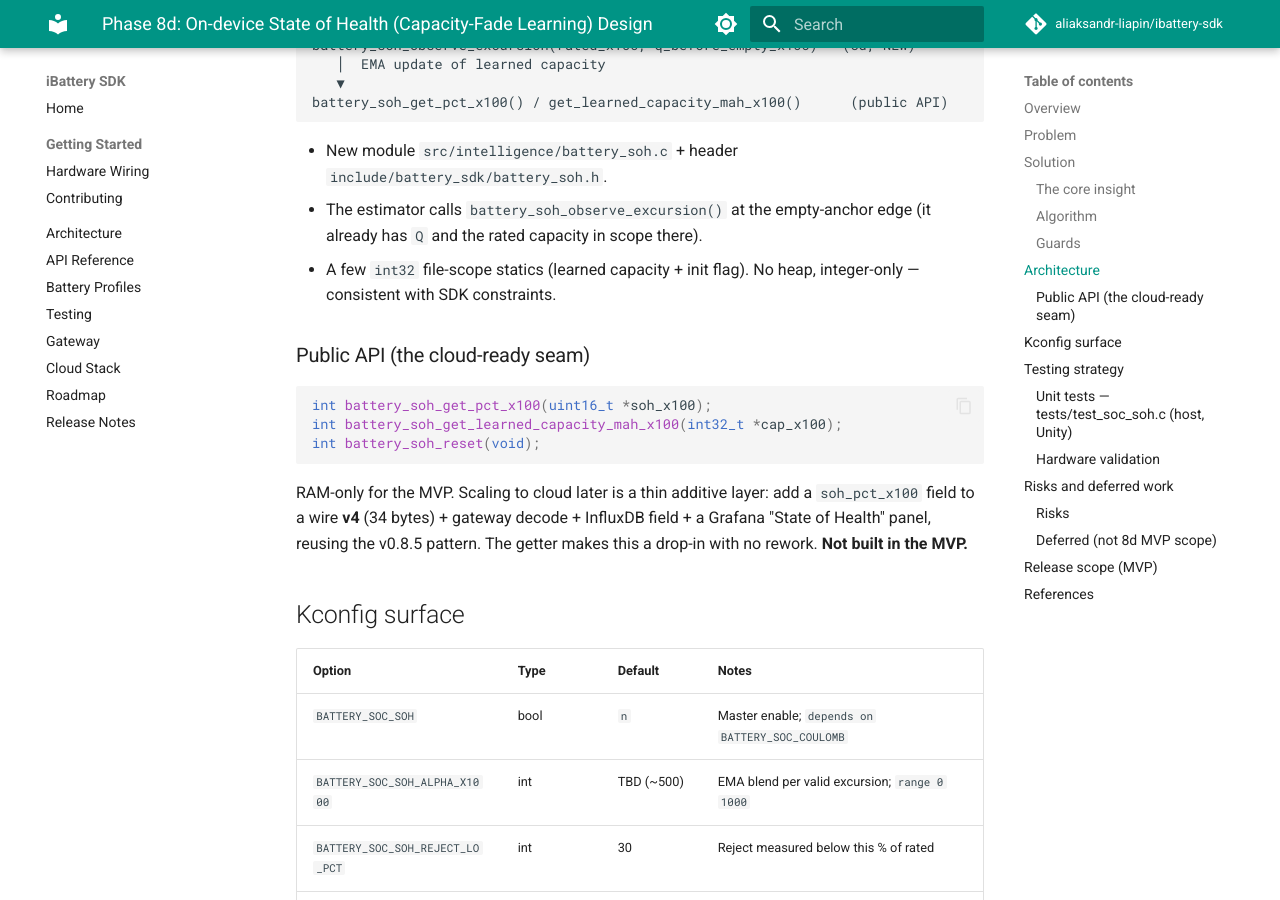
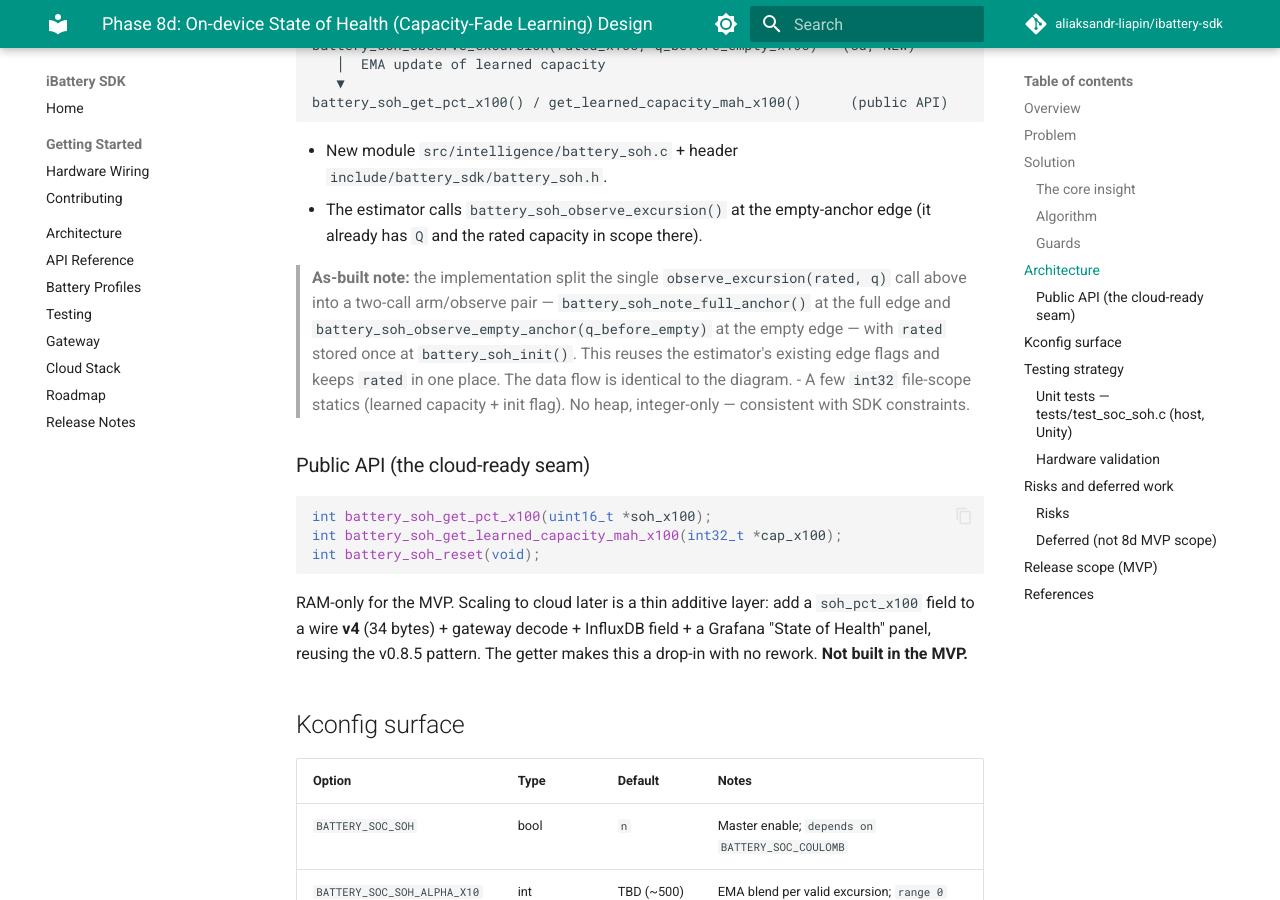
Before and after one commit to aliaksandr-liapin/ibattery-sdk, an MkDocs documentation site: the page built from docs/plans/2026-05-29-phase-8d-soh-design.md, in a window 1280 px wide and 900 px high, scrolled down 1942 px. Built offline with MkDocs 1.6.1 and Material for MkDocs 9.7.7, drawn with Linux system fonts in a browser that asks for light colours; comment, search, counter and statistics services are not loaded.

Commit message:
docs(8d): note as-built arm/observe API in design doc (final review)
Co-Authored-By: Claude Opus 4.7 <noreply@anthropic.com>

```diff
--- a/docs/plans/2026-05-29-phase-8d-soh-design.md
+++ b/docs/plans/2026-05-29-phase-8d-soh-design.md
@@ -89,6 +89,14 @@ battery_soh_get_pct_x100() / get_learned_capacity_mah_x100()      (public API)
   `include/battery_sdk/battery_soh.h`.
 - The estimator calls `battery_soh_observe_excursion()` at the empty-anchor
   edge (it already has `Q` and the rated capacity in scope there).
+
+> **As-built note:** the implementation split the single
+> `observe_excursion(rated, q)` call above into a two-call arm/observe pair —
+> `battery_soh_note_full_anchor()` at the full edge and
+> `battery_soh_observe_empty_anchor(q_before_empty)` at the empty edge — with
+> `rated` stored once at `battery_soh_init()`. This reuses the estimator's
+> existing edge flags and keeps `rated` in one place. The data flow is
+> identical to the diagram.
 - A few `int32` file-scope statics (learned capacity + init flag). No heap,
   integer-only — consistent with SDK constraints.
 
```
